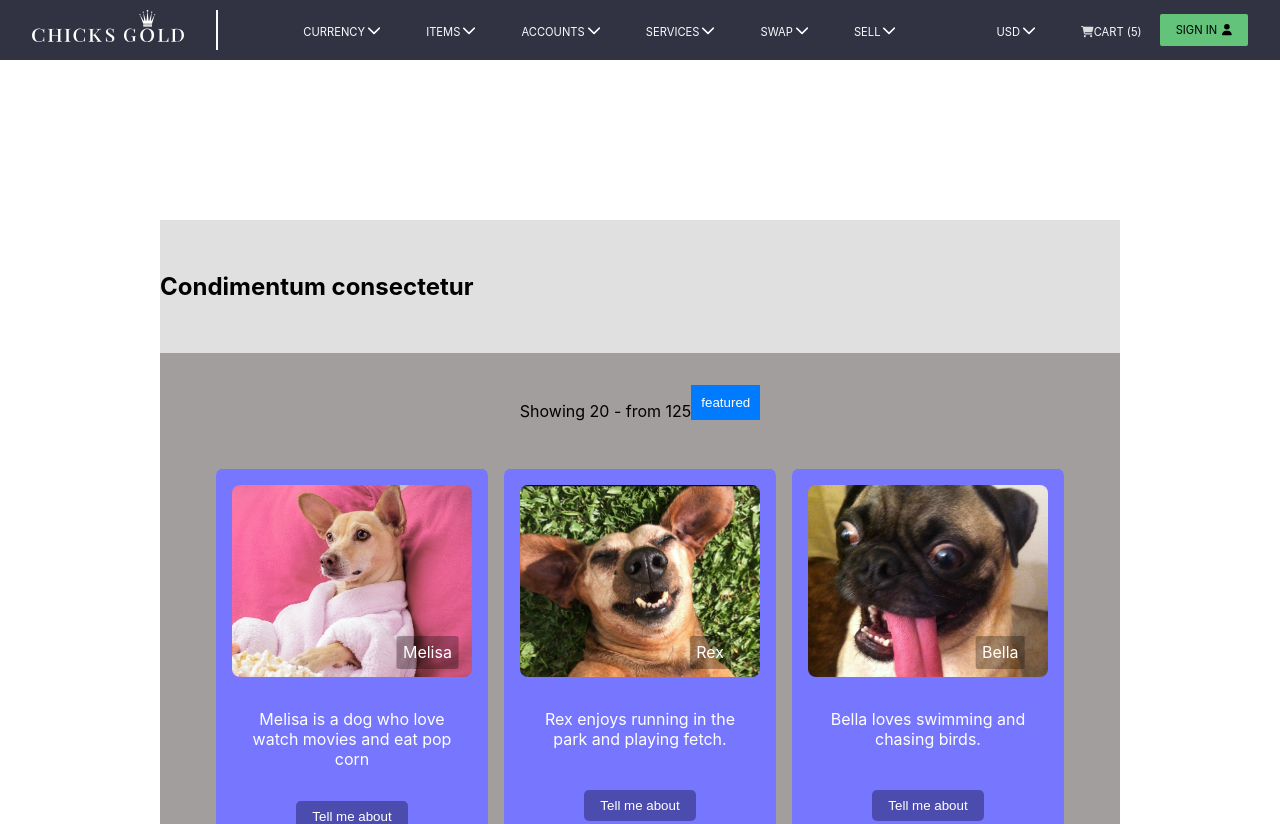
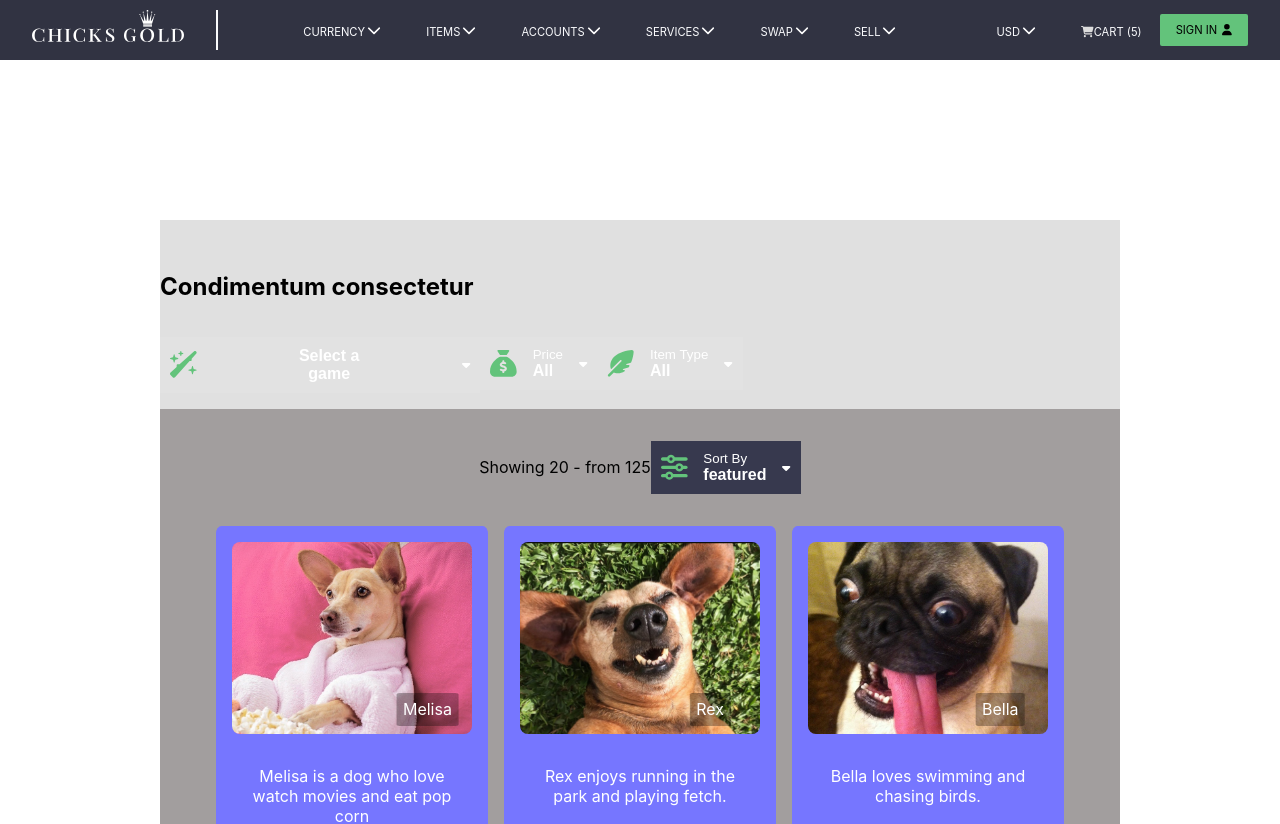
Before and after one commit to ClaudioMFCDev/Frontend-Challenge, a React (Create React App) app: page / in a window 1280 px wide. Shown: the top 824 px of the page. Built offline with nearby package versions, Linux system fonts and the light colour scheme.

Commit message:
feat: top-card buttons

```diff
--- a/src/App.css
+++ b/src/App.css
@@ -155,17 +155,56 @@ nav {
   display: flex;
 }
 
-.dropdown {
+/* .dropdown {
   position: relative;
   display: inline-block;
-}
+} */
 
 .dropdown-button {
   padding: 10px;
-  background-color: #007bff;
+  background-color: #37394E;
   color: white;
   border: none;
   cursor: pointer;
+  display: flex;
+  align-items: center;
+  gap: 1rem;
+}
+
+.dropdown-button-opac{
+  padding: 10px;
+  background-color: rgba(255, 255, 255, 0.05); /* Blanco con 90% opacidad */
+  color: white;
+  border: none;
+  cursor: pointer;
+  display: flex;
+  align-items: center;
+  gap: 1rem;
+}
+
+.dropdown-button-lg {
+  width: 20rem;
+  color: white;
+  gap: 5rem;
+}
+
+#filters {
+  display: flex;
+}
+
+.text-btn {
+  display:flex;
+  flex-direction: column;
+}
+
+.label-btn {
+  font-size: 1rem;
+  font-weight: 600;
+}
+
+.title-btn, .label-btn{
+  display: grid;
+  justify-content: start;
 }
 
 .dropdown-list {
--- a/src/components/Button/SelectBtn.tsx
+++ b/src/components/Button/SelectBtn.tsx
@@ -1,11 +1,20 @@
+import { IconDefinition } from '@fortawesome/fontawesome-svg-core';
+import { faCaretDown } from '@fortawesome/free-solid-svg-icons';
+import { FontAwesomeIcon } from '@fortawesome/react-fontawesome';
 import React, { useState } from 'react';
 
 interface DropdownButtonProps {
+  title?: string;
   label: string;
+  onClick?: () => void;
+  type?: 'button' | 'submit' | 'reset';
+  className?: string;
+  icon: IconDefinition;
   items: string[];
 }
 
-const DropdownButton: React.FC<DropdownButtonProps> = ({ label, items }) => {
+
+const DropdownButton: React.FC<DropdownButtonProps> = ({ title, label, onClick, type = 'button', className = '', icon, items}) => {
   const [isOpen, setIsOpen] = useState(false);
 
   const toggleDropdown = () => {
@@ -14,9 +23,19 @@ const DropdownButton: React.FC<DropdownButtonProps> = ({ label, items }) => {
 
   return (
     <div className="dropdown">
-      <button className="dropdown-button" onClick={toggleDropdown}>
-        {label}
+      <button className={className} onClick={toggleDropdown}>
+        <FontAwesomeIcon icon={icon} size='2x' style={{color: '#63c37b'}}/>
+        <div>
+          <div className='title-btn'>
+          {title}
+          </div>
+          <div className='label-btn'>
+          {label}
+          </div>
+        </div>
+        <FontAwesomeIcon icon={faCaretDown} />
       </button>
+
       {isOpen && (
         <ul className="dropdown-list">
           {items.map((item, index) => (
--- a/src/components/Content.tsx
+++ b/src/components/Content.tsx
@@ -1,3 +1,4 @@
+import { faFeatherPointed, faSackDollar, faSliders, faWandSparkles } from "@fortawesome/free-solid-svg-icons";
 import MyPassPages from "./Button/PassPages";
 import DropdownButton from "./Button/SelectBtn";
 
@@ -46,13 +47,40 @@ const MyContent = () => {
         <section className="content">
             <h2 className="h2-top">Condimentum consectetur</h2>
             <div id="filters">
+                <DropdownButton
+                label="Select a game"
+                items={items}
+                icon={faWandSparkles}
+                className="dropdown-button-opac dropdown-button-lg"
+                />
 
+                <DropdownButton
+                title="Price"
+                label="All"
+                items={items}
+                icon={faSackDollar}
+                className="dropdown-button-opac"
+                />
+
+                <DropdownButton
+                title="Item Type"
+                label="All"
+                items={items}
+                icon={faFeatherPointed}
+                className="dropdown-button-opac"
+                />
             </div>
             <div id="inside">
                 <div className="top-cards">
                     <div className="top-buttons">
                         <p>Showing 20 - from 125</p>
-                        <DropdownButton label="featured" items={items}/>
+                        <DropdownButton
+                        title="Sort By"
+                        label="featured"
+                        items={items}
+                        icon={faSliders}
+                        className="dropdown-button"
+                         />
                     </div>
                 </div>
                 <div className="cards-container">
```
Also changed, not shown: src/components/Button/Search.tsx (added, +34 -0 lines).
